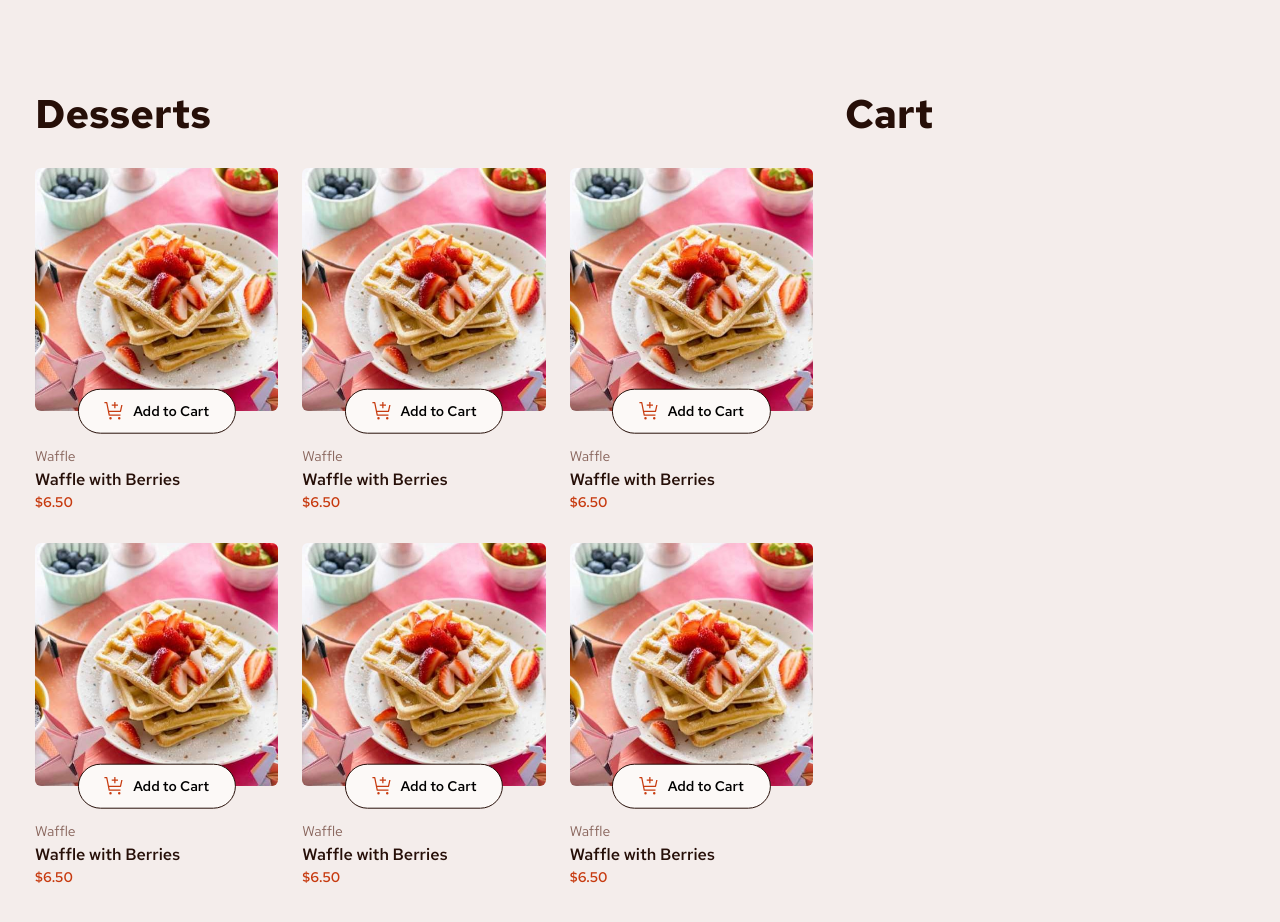
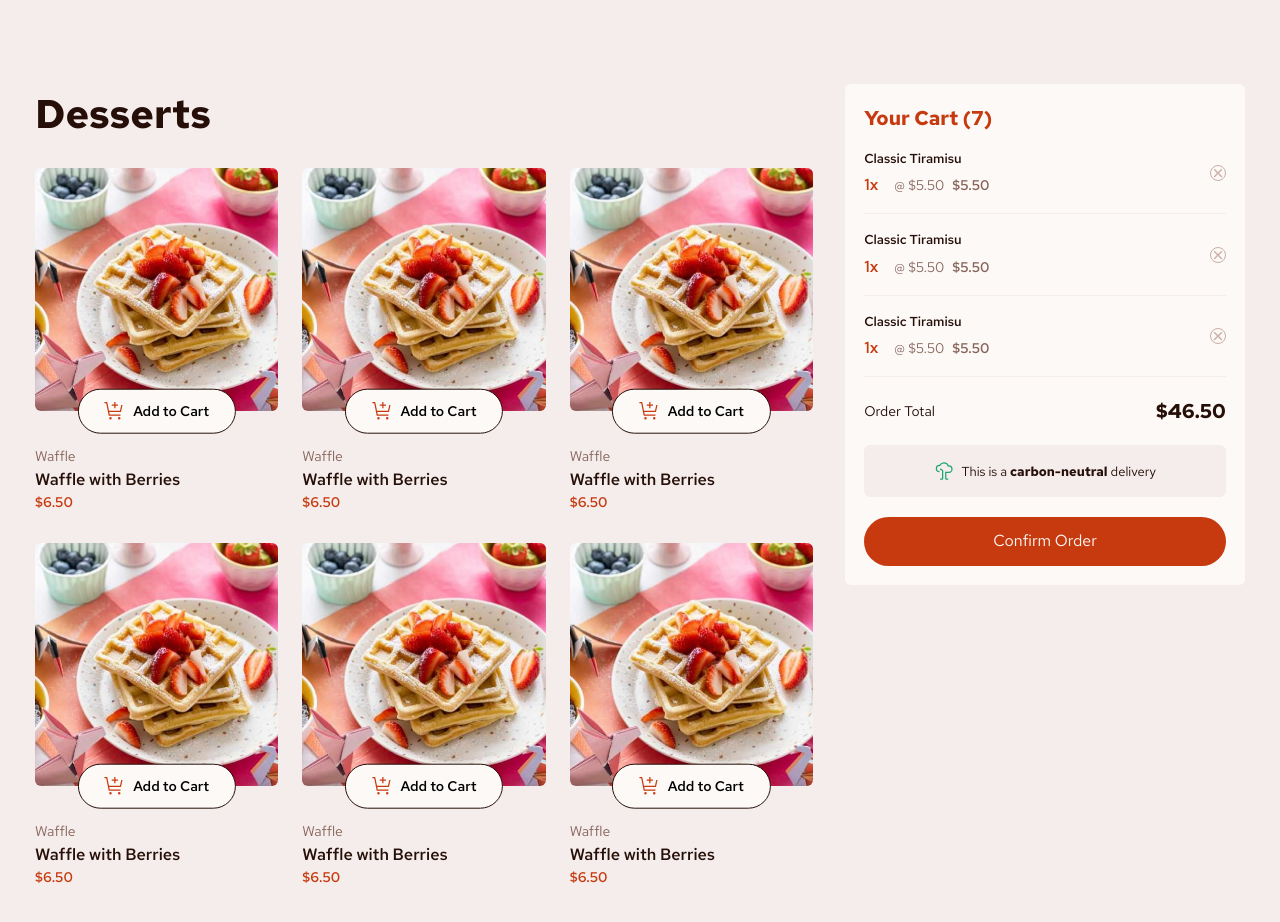
Before and after one commit to dineshsigma/react-add-to-cart, a React (Vite) app: page / in a window 1280 px wide. Shown: the top 922 px of the page. Built offline with nearby package versions, Linux system fonts and the light colour scheme.

Commit message:
Add cart styles;

```diff
--- a/src/components/Cart.jsx
+++ b/src/components/Cart.jsx
@@ -1,7 +1,26 @@
+import CartItem from "./CartItem";
+import carbonNeutralIcon from "../assets/images/icon-carbon-neutral.svg";
+
+import styles from "./Cart.module.css";
+
 function Cart() {
   return (
-    <div>
-      <h2>Cart</h2>
+    <div className={styles.cartContainer}>
+      <h2 className={styles.title}>Your Cart (7)</h2>
+      <CartItem />
+      <CartItem />
+      <CartItem />
+      <div className={styles.totalPrice}>
+        <p>Order Total</p>
+        <p>$46.50</p>
+      </div>
+      <div className={styles.carbonNeutralBanner}>
+        <img src={carbonNeutralIcon} alt="" />
+        <p>
+          This is a <strong>carbon-neutral</strong> delivery
+        </p>
+      </div>
+      <button className={styles.confirmBtn}>Confirm Order</button>
     </div>
   );
 }
--- /dev/null
+++ b/src/components/Cart.module.css
@@ -0,0 +1,55 @@
+.cartContainer {
+  background: var(--rose-50);
+  border-radius: calc((6 / 16) * 1rem);
+  padding: 1.2rem;
+  height: fit-content;
+}
+
+.title {
+  color: var(--red);
+  font-size: calc((20 / 16) * 1rem);
+}
+
+.totalPrice {
+  padding: 1.2rem 0;
+
+  display: flex;
+  align-items: center;
+  justify-content: space-between;
+}
+
+.totalPrice p:nth-child(1) {
+  font-size: calc((14 / 16) * 1rem);
+}
+
+.totalPrice p:nth-child(2) {
+  font-size: calc((20 / 16) * 1rem);
+  font-weight: 700;
+}
+
+.carbonNeutralBanner {
+  padding: 1rem;
+  background-color: var(--rose-100);
+  font-size: calc((13 / 16) * 1rem);
+  border-radius: calc((6 / 16) * 1rem);
+  margin-bottom: 1.2rem;
+
+  display: flex;
+  align-items: center;
+  justify-content: center;
+}
+
+.carbonNeutralBanner img {
+  display: inline-block;
+  margin-right: 0.4rem;
+}
+
+.confirmBtn {
+  cursor: pointer;
+  background-color: var(--red);
+  color: var(--rose-50);
+  width: 100%;
+  padding: 0.8rem;
+  border: none;
+  border-radius: 999rem;
+}
--- /dev/null
+++ b/src/components/CartItem.jsx
@@ -0,0 +1,23 @@
+import removeItemIcon from "../assets/images/icon-remove-item.svg";
+
+import styles from "./CartItem.module.css";
+
+function CartItem() {
+  return (
+    <div className={styles.cartItem}>
+      <div>
+        <h3 className={styles.title}>Classic Tiramisu</h3>
+        <p>
+          <span className={styles.quantity}>1x</span>
+          <span className={styles.unitPrice}>@ $5.50</span>
+          <span className={styles.totalPrice}>$5.50</span>
+        </p>
+      </div>
+      <button className={styles.removeBtn}>
+        <img src={removeItemIcon} alt="" />
+      </button>
+    </div>
+  );
+}
+
+export default CartItem;
--- /dev/null
+++ b/src/components/CartItem.module.css
@@ -0,0 +1,43 @@
+.cartItem {
+  padding: 1rem 0;
+  border-bottom: 1.5px solid var(--rose-100);
+
+  display: flex;
+  align-items: center;
+  justify-content: space-between;
+}
+
+.title {
+  font-weight: 600;
+  font-size: calc((13 / 16) * 1rem);
+  margin-bottom: 0.3rem;
+}
+
+.quantity {
+  font-weight: 600;
+  color: var(--red);
+  display: inline-block;
+  margin-right: 1rem;
+}
+
+.unitPrice,
+.totalPrice {
+  font-size: calc((14 / 16) * 1rem);
+  color: var(--rose-500);
+}
+
+.unitPrice {
+  margin-right: 0.5rem;
+}
+
+.totalPrice {
+  font-weight: 600;
+}
+
+.removeBtn {
+  cursor: pointer;
+  border-radius: 50%;
+  border: 1.5px solid var(--rose-300);
+  background-color: transparent;
+  padding: 2px;
+}
--- a/src/global.css
+++ b/src/global.css
@@ -71,6 +71,7 @@ h2 {
 
   display: grid;
   grid-template-columns: 1fr;
+  row-gap: 2rem;
 }
 
 @media screen and (min-width: 40em) {
```
